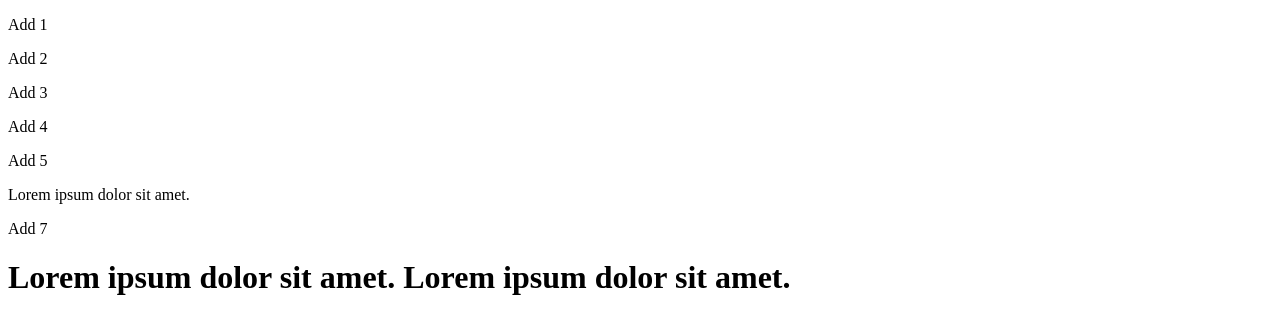
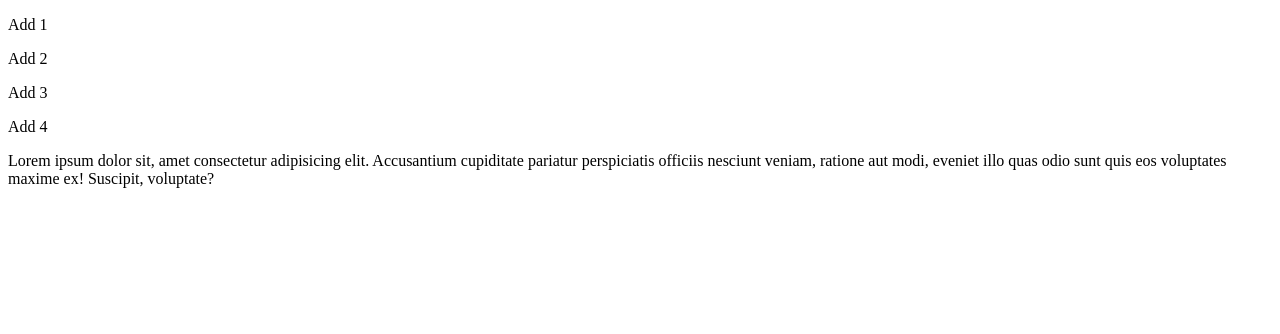
Before and after one commit to Rahmot15/git-practice, a plain HTML site: page index.html in a window 1280 px wide. Drawn offline with Linux system fonts and the light colour scheme.

Commit message:
commit change 2

```diff
--- a/index.html
+++ b/index.html
@@ -12,11 +12,7 @@
         <p>Add 3</p>
         <p>Add 4</p>
 
-        <p>Add 5</p>
-        <p>Lorem ipsum dolor sit amet.</p>
-
-        <p>Add 7</p>
-        <h1>Lorem ipsum dolor sit amet. Lorem ipsum dolor sit amet.</h1>
+        <p>Lorem ipsum dolor sit, amet consectetur adipisicing elit. Accusantium cupiditate pariatur perspiciatis officiis nesciunt veniam, ratione aut modi, eveniet illo quas odio sunt quis eos voluptates maxime ex! Suscipit, voluptate?</p>
     </div>
 </body>
 </html>
```
